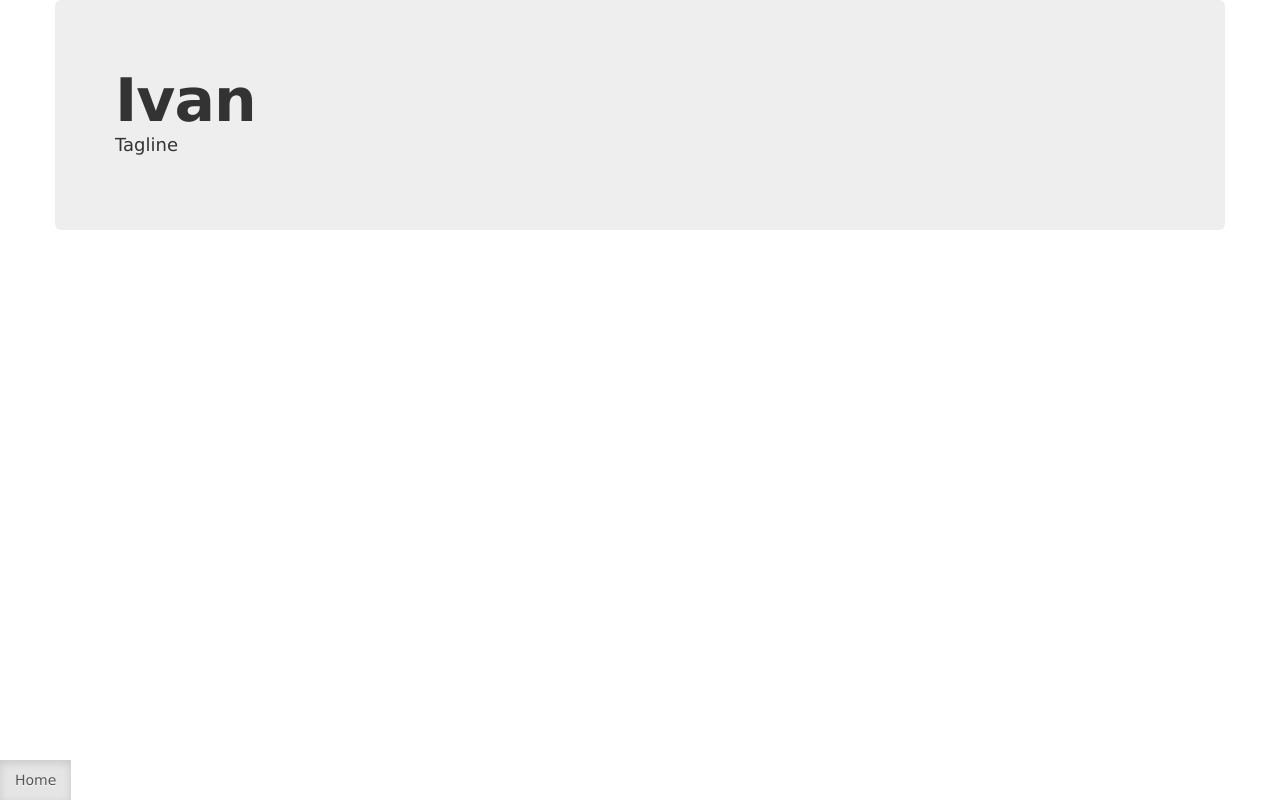
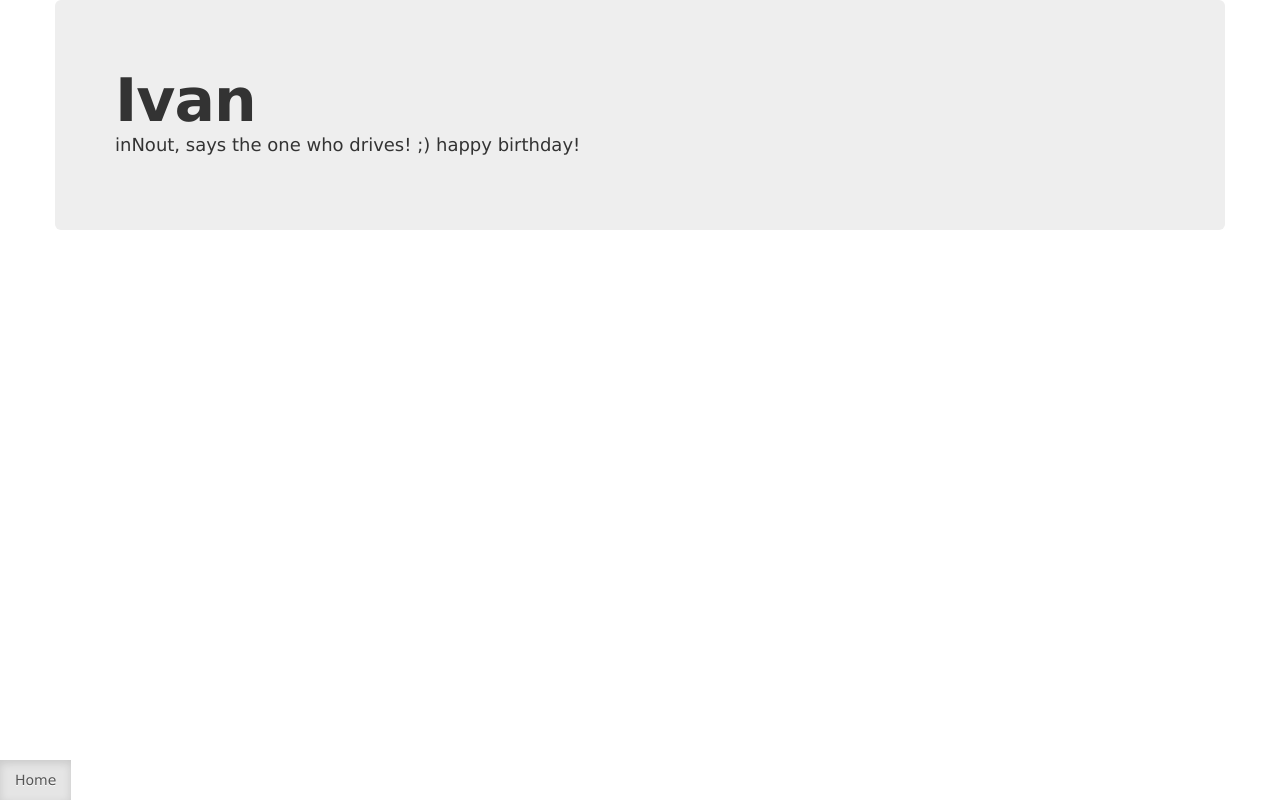
Before and after one commit to violxy/huong-birthday, a plain HTML site: page ivan.html in a window 1280 px wide. Drawn offline with Linux system fonts and the light colour scheme.

Commit message:
Ivan's Message v1

```diff
--- a/ivan.html
+++ b/ivan.html
@@ -10,9 +10,7 @@
  <div class="container">
  	<div class="hero-unit">
   	<h1>Ivan</h1>
-  	<p>Tagline</p>
-  	<p>
-  	</p>
+  	<p>inNout, says the one who drives! ;) happy birthday! </p>
 	</div>
 
 	<div class="navbar navbar-fixed-bottom">
```
